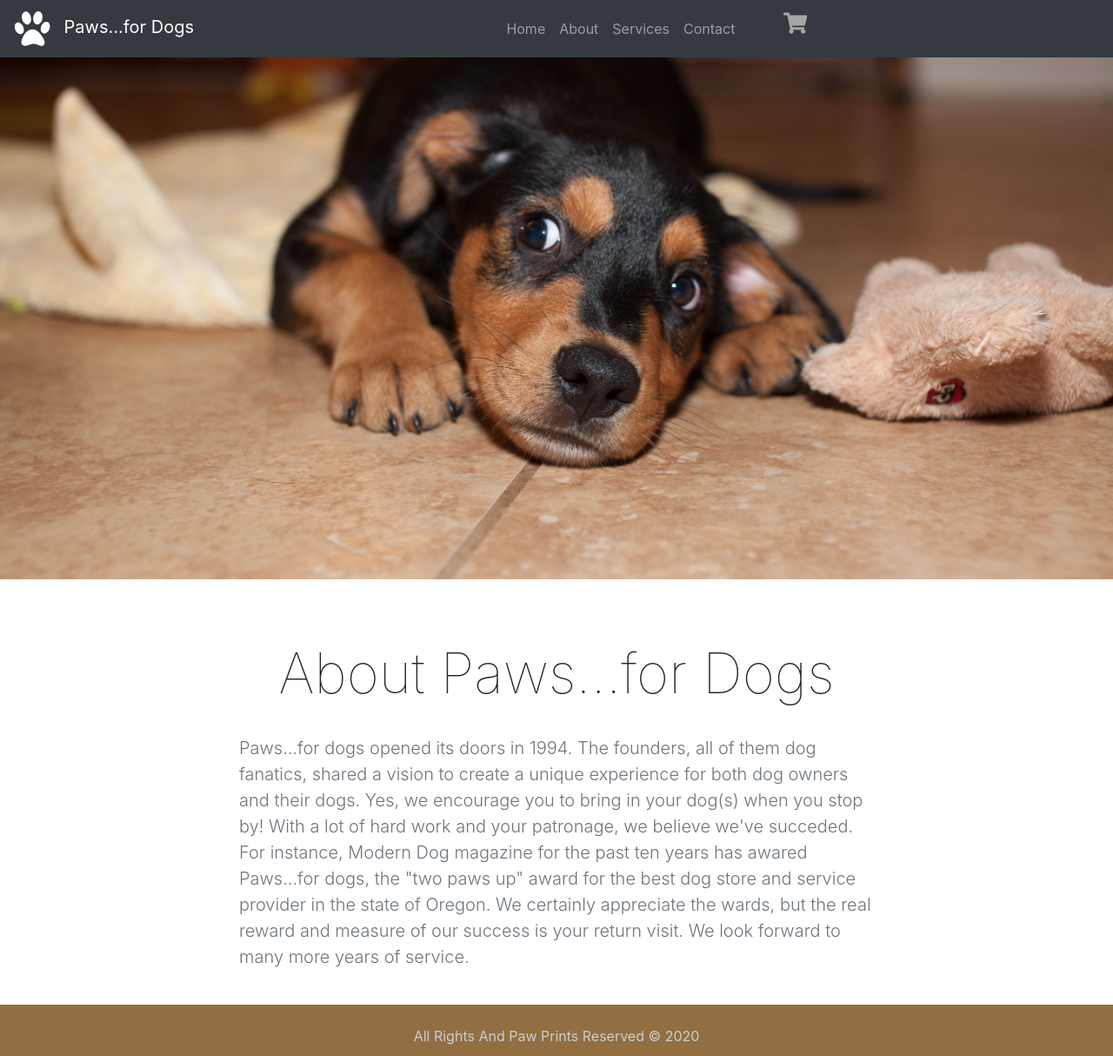
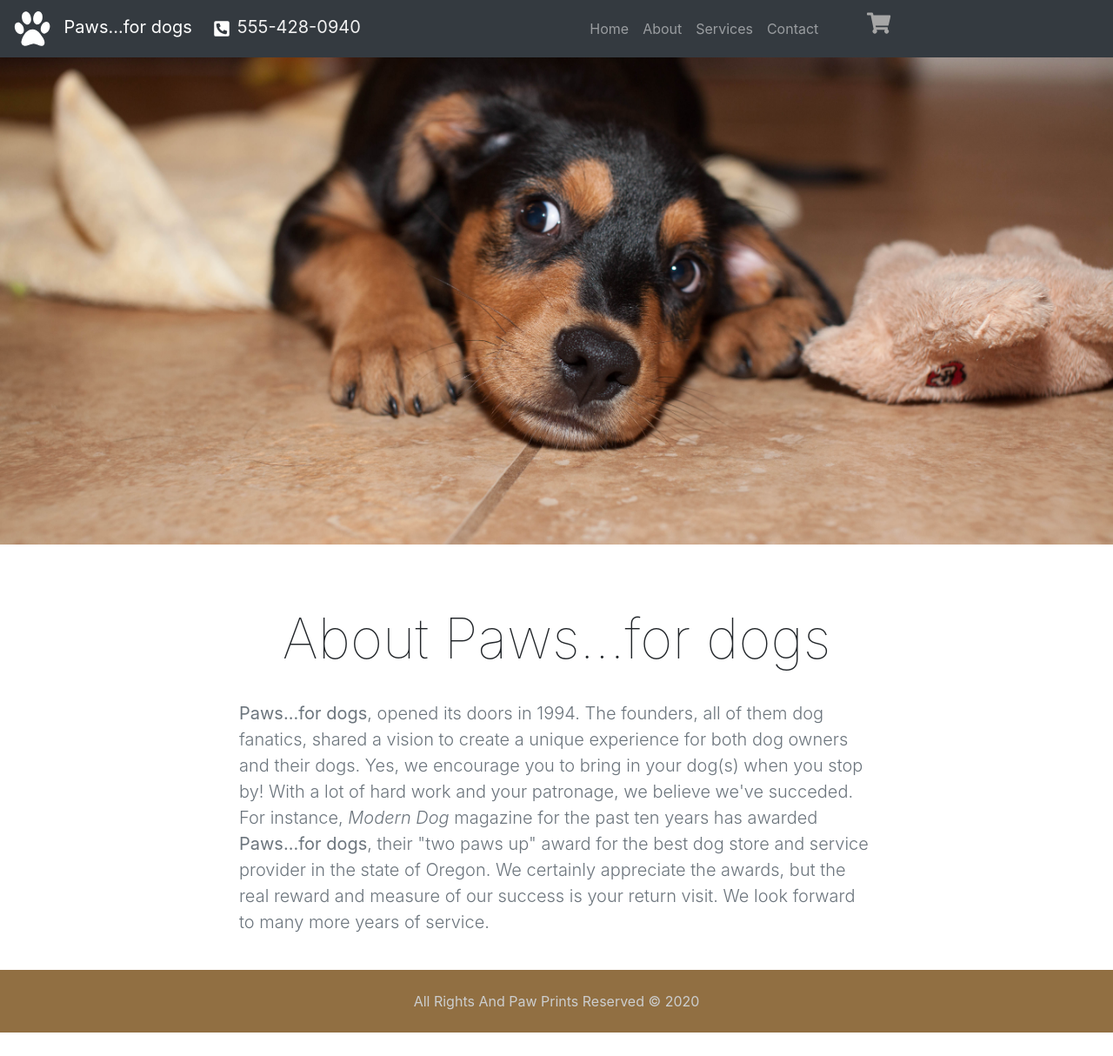
Before and after one commit to pdxdave/dog-store, a Gatsby site: page /about in a window 1280 px wide. Shown: the whole page at 87% size. After the commit the page ends 1187 px from the top, so only its background shows below. Built offline with nearby package versions, Linux system fonts and the light colour scheme; Gatsby itself is replaced by a stand-in of ours.

Commit message:
various corrections to text

```diff
--- a/src/components/GlobalComponents/Navbar.js
+++ b/src/components/GlobalComponents/Navbar.js
@@ -2,6 +2,7 @@ import React, { Component } from 'react'
 import {Link} from 'gatsby'
 import logo from '../../images/white_paw.svg'
 import {FaShoppingCart} from 'react-icons/fa'
+import {FaPhoneSquareAlt} from 'react-icons/fa'
 
 export default class Navbar extends Component {
 
@@ -41,11 +42,13 @@ export default class Navbar extends Component {
 
     render() {
         return (
-            <nav className="navbar navbar-expand-sm bg-dark navbar-dark">
+            <nav className="navbar navbar-expand-lg bg-dark navbar-dark">
                 {/* brand */}
                 <Link to="/" className="navbar-brand">
                     <img src={logo} alt="paws logo" className="paws-logo"/>
-                    <span className="ml-3">Paws...for Dogs</span>
+                    <span className="ml-3">Paws...for dogs</span>
+                    <FaPhoneSquareAlt className="ml-4 mr-2"/>
+                    <a href="tel:5554280940" style={{color: "#f2f2f2"}}>555-428-0940</a>
                 </Link>
                 {/* toggle button */}
                 <button
--- a/src/components/HomePage/WhyPaws.js
+++ b/src/components/HomePage/WhyPaws.js
@@ -10,7 +10,7 @@ export default function WhyPaws() {
                 <div className="row">
                     <div className="col-10 col-sm-8 mx-auto text-left py-4">
                         <p className="lead text-muted">
-                        Paws...is for dogs. We carry the best food, toys, bedding, accessories, training
+                        <strong>Paws...for dogs</strong>, is just for dogs. We carry the best food, toys, bedding, accessories, training
                         materials and supplies, as well as offer grooming, kenneling and obedience classes.
                         We also work with local shelters that bring in dogs every second and fourth Saturday
                         of the month so they can find their furrever home.  Looking for something we didn't mention?
--- a/src/components/layout.css
+++ b/src/components/layout.css
@@ -19,7 +19,7 @@
   background-position: center;
 }
 .about-background {
-  height: 75vh;
+  height: 70vh;
   color: #f2f2f2;
 }
 .hero-title {
--- a/src/pages/about.js
+++ b/src/pages/about.js
@@ -20,15 +20,15 @@ const About = ({data}) => (
     />
     <section className="">
             <div className="container">
-                <Title title="About Paws...for Dogs"/>
+                <Title title="About Paws...for dogs"/>
                 <div className="row">
                     <div className="col-10 col-sm-8 mx-auto text-left py-4">
                         <p className="lead text-muted">
-                        Paws...for dogs opened its doors in 1994.  The founders, all of them dog fanatics, shared
+                        <strong>Paws...for dogs</strong>, opened its doors in 1994.  The founders, all of them dog fanatics, shared
                         a vision to create a unique experience for both dog owners and their dogs.  Yes, we encourage
                         you to bring in your dog(s) when you stop by! With a lot of hard work and your patronage, we
-                        believe we've succeded. For instance, Modern Dog magazine for the past ten years has awared
-                        Paws...for dogs, the "two paws up" award for the best dog store and service provider in the state of Oregon.  We certainly appreciate the wards, but the real reward and measure of our
+                        believe we've succeded. For instance, <em>Modern Dog</em> magazine for the past ten years has awarded
+                        <strong> Paws...for dogs</strong>, their "two paws up" award for the best dog store and service provider in the state of Oregon.  We certainly appreciate the awards, but the real reward and measure of our
                         success is your return visit.  We look forward to many more years of service.
                         </p>
                     </div>
```
